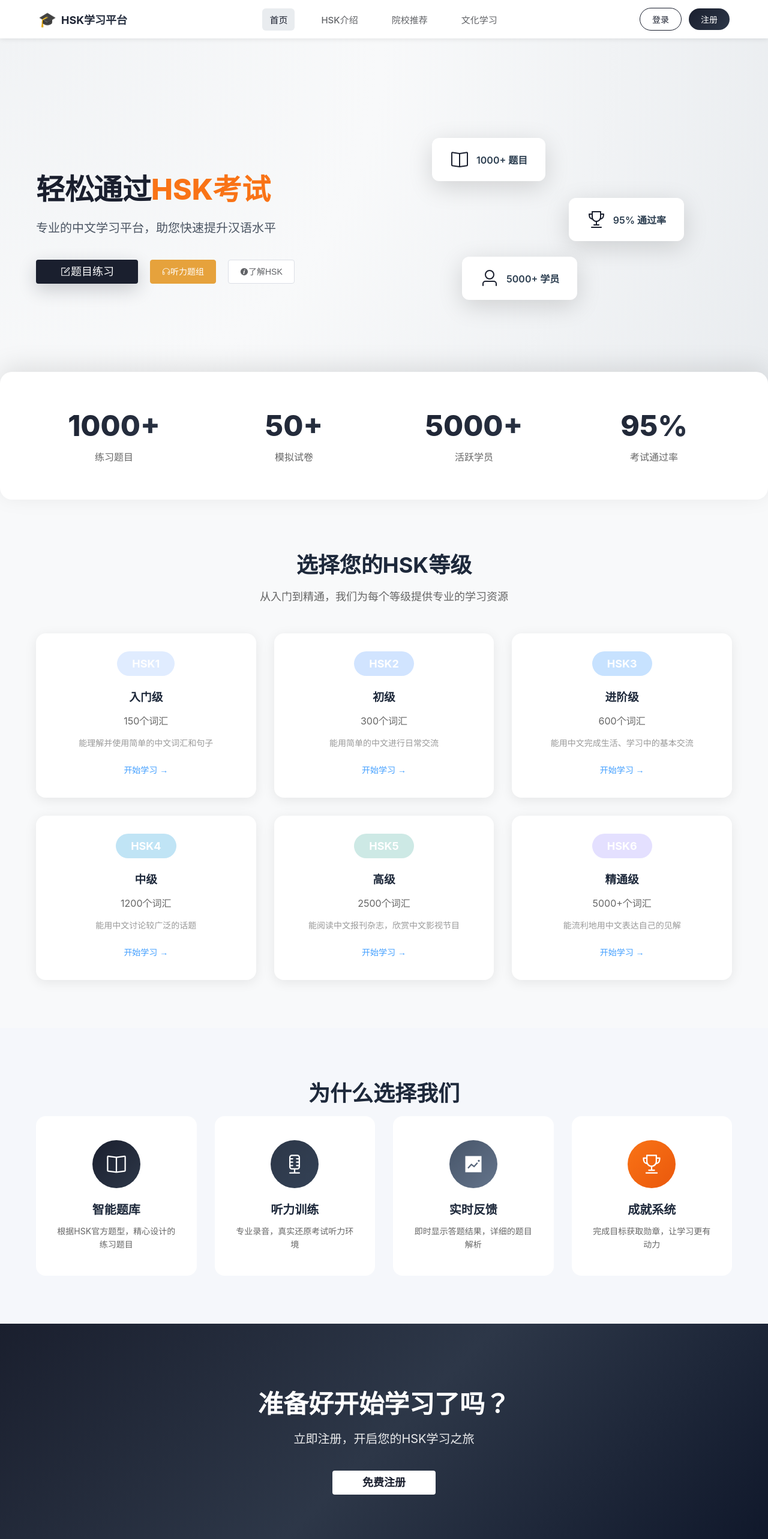
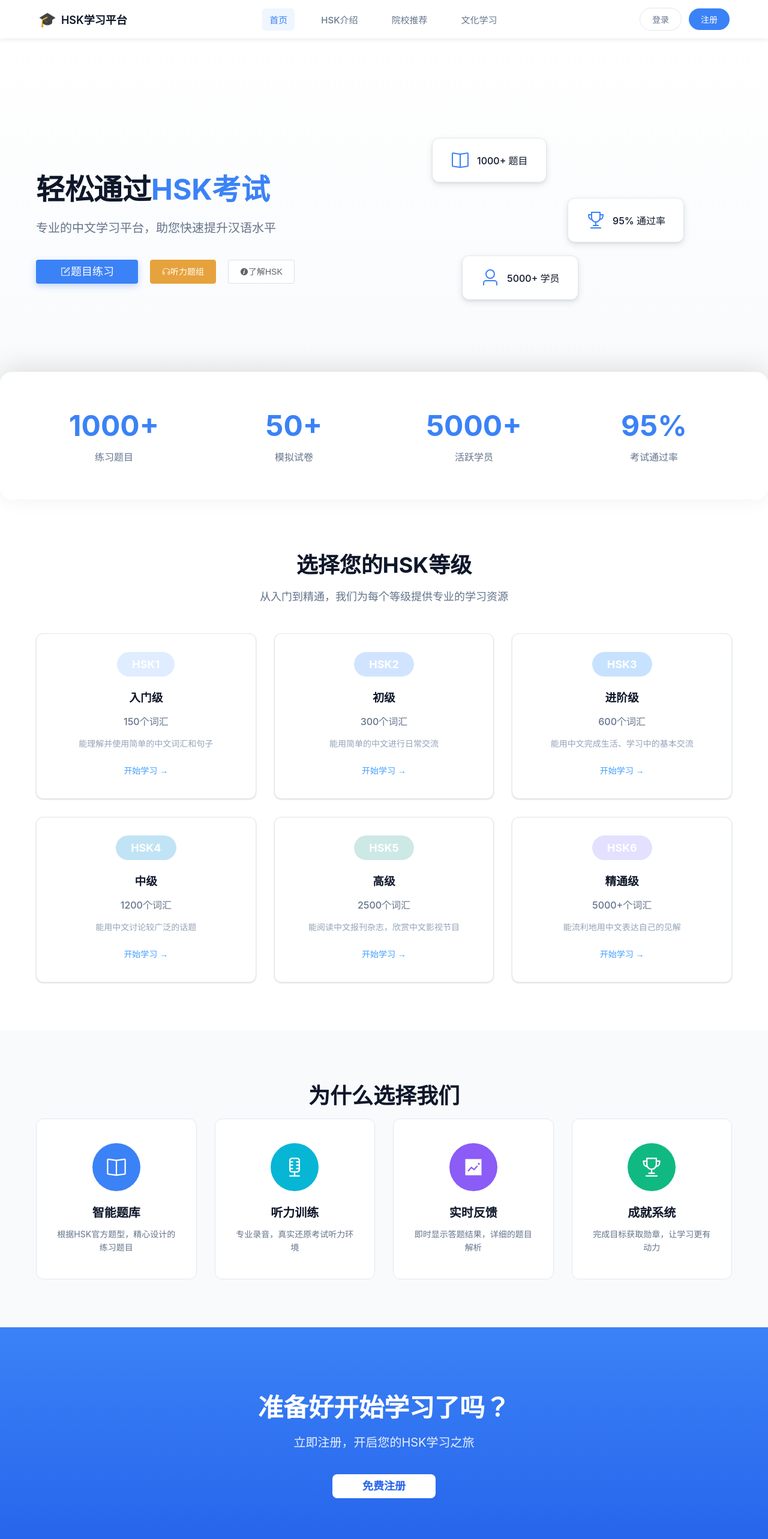
Before and after one commit to tangxinhao/hsk-platform, a Vue app in the folder frontend-user/: page / in a window 1280 px wide. Shown: the top 2566 px of the page at 60% size. Built offline with nearby package versions, Linux system fonts and the light colour scheme.

Commit message:
搴旂敤鎴愮啛璁捐甯堥厤鑹叉柟妗堬細鏌斿拰钃濊壊绯伙紝鍙傝€僋otion/Linear/Vercel璁捐

```diff
--- a/frontend-user/src/App.vue
+++ b/frontend-user/src/App.vue
@@ -23,8 +23,8 @@ import Footer from './components/Footer.vue'
 body {
   font-family: -apple-system, BlinkMacSystemFont, 'Segoe UI', 'PingFang SC',
                'Hiragino Sans GB', 'Microsoft YaHei', sans-serif;
-  background: #f8f9fa;
-  color: #1e293b;
+  background: #ffffff;
+  color: #0f172a;
 }
 
 #app {
@@ -47,22 +47,22 @@ body {
 
 /* 通用按钮 */
 .btn-primary {
-  background: linear-gradient(135deg, #1a1f2e 0%, #2d3748 100%);
+  background: #3b82f6;
   color: white;
   border: none;
   padding: 12px 30px;
-  border-radius: 25px;
+  border-radius: 8px;
   font-size: 16px;
-  font-weight: 600;
+  font-weight: 500;
   cursor: pointer;
-  transition: all 0.3s;
-  box-shadow: 0 4px 12px rgba(26, 31, 46, 0.2);
+  transition: all 0.2s ease;
+  box-shadow: 0 1px 3px rgba(59, 130, 246, 0.3);
 }
 
 .btn-primary:hover {
-  transform: translateY(-2px);
-  box-shadow: 0 6px 20px rgba(26, 31, 46, 0.3);
-  background: linear-gradient(135deg, #2d3748 0%, #1a1f2e 100%);
+  background: #2563eb;
+  box-shadow: 0 4px 12px rgba(59, 130, 246, 0.4);
+  transform: translateY(-1px);
 }
 
 /* 卡片样式 */
@@ -70,12 +70,13 @@ body {
   background: white;
   border-radius: 12px;
   padding: 24px;
-  box-shadow: 0 2px 12px rgba(0, 0, 0, 0.08);
-  transition: all 0.3s;
+  box-shadow: 0 1px 3px rgba(0, 0, 0, 0.1), 0 1px 2px rgba(0, 0, 0, 0.06);
+  border: 1px solid #e2e8f0;
+  transition: all 0.2s ease;
 }
 
 .card:hover {
-  transform: translateY(-4px);
-  box-shadow: 0 8px 24px rgba(0, 0, 0, 0.12);
+  box-shadow: 0 4px 12px rgba(0, 0, 0, 0.1), 0 2px 4px rgba(0, 0, 0, 0.06);
+  border-color: #cbd5e1;
 }
 </style>
--- a/frontend-user/src/components/Navbar.vue
+++ b/frontend-user/src/components/Navbar.vue
@@ -102,10 +102,8 @@ watch(() => route.path, () => {
 
 .logo-text {
   font-size: 18px;
-  background: linear-gradient(135deg, #1a1f2e 0%, #2d3748 100%);
-  -webkit-background-clip: text;
-  -webkit-text-fill-color: transparent;
-  background-clip: text;
+  color: #0f172a;
+  font-weight: 600;
 }
 
 .nav-links {
@@ -116,23 +114,23 @@ watch(() => route.path, () => {
 }
 
 .nav-link {
-  color: #606266;
+  color: #64748b;
   text-decoration: none;
   font-weight: 500;
   font-size: 15px;
-  transition: all 0.3s;
+  transition: all 0.2s ease;
   padding: 8px 12px;
   border-radius: 6px;
 }
 
 .nav-link:hover {
-  color: #1a1f2e;
-  background: #f1f3f5;
+  color: #0f172a;
+  background: #f1f5f9;
 }
 
 .nav-link.router-link-active {
-  color: #1a1f2e;
-  background: #e9ecef;
+  color: #3b82f6;
+  background: #eff6ff;
 }
 
 .nav-actions {
@@ -156,24 +154,26 @@ watch(() => route.path, () => {
 }
 
 .btn-login {
-  color: #1a1f2e;
+  color: #64748b;
   background: white;
-  border: 1.5px solid #1a1f2e;
+  border: 1px solid #e2e8f0;
 }
 
 .btn-login:hover {
-  background: #1a1f2e;
-  color: white;
+  background: #f8fafc;
+  border-color: #cbd5e1;
+  color: #0f172a;
 }
 
 .btn-register {
-  background: linear-gradient(135deg, #1a1f2e 0%, #2d3748 100%);
+  background: #3b82f6;
   color: white;
+  border: none;
 }
 
 .btn-register:hover {
-  transform: translateY(-2px);
-  box-shadow: 0 4px 12px rgba(26, 31, 46, 0.3);
+  background: #2563eb;
+  box-shadow: 0 4px 12px rgba(59, 130, 246, 0.3);
 }
 
 .btn-logout {
--- a/frontend-user/src/views/HomePage.vue
+++ b/frontend-user/src/views/HomePage.vue
@@ -206,8 +206,8 @@ const hskLevels = ref([
 
 <style scoped>
 .hero-section {
-  background: radial-gradient(circle at top left, #f1f3f5 0%, #f8f9fa 45%, #e9ecef 100%);
-  color: #1e293b;
+  background: linear-gradient(to bottom, #ffffff 0%, #f8fafc 100%);
+  color: #0f172a;
   padding: 120px 0 80px;
   position: relative;
   overflow: hidden;
@@ -222,20 +222,21 @@ const hskLevels = ref([
 
 .hero-title {
   font-size: 48px;
-  font-weight: 800;
+  font-weight: 700;
   margin-bottom: 20px;
   line-height: 1.2;
-  color: #1a1f2e;
+  color: #0f172a;
 }
 
 .highlight {
-  color: #f97316;
+  color: #3b82f6;
 }
 
 .hero-subtitle {
   font-size: 20px;
   margin-bottom: 40px;
-  color: #4b5563;
+  color: #64748b;
+  font-weight: 400;
 }
 
 .hero-actions {
@@ -244,11 +245,16 @@ const hskLevels = ref([
 }
 
 .btn-start {
-  background: #1a1f2e;
+  background: #3b82f6;
   border: none;
   padding: 12px 40px;
   font-size: 18px;
-  box-shadow: 0 10px 30px rgba(26, 31, 46, 0.2);
+  box-shadow: 0 4px 12px rgba(59, 130, 246, 0.3);
+}
+
+.btn-start:hover {
+  background: #2563eb;
+  box-shadow: 0 6px 16px rgba(59, 130, 246, 0.4);
 }
 
 /* 浮动卡片 */
@@ -262,18 +268,19 @@ const hskLevels = ref([
   background: white;
   padding: 20px 30px;
   border-radius: 12px;
-  box-shadow: 0 10px 40px rgba(0, 0, 0, 0.15);
+  box-shadow: 0 4px 12px rgba(0, 0, 0, 0.1), 0 2px 4px rgba(0, 0, 0, 0.06);
+  border: 1px solid #e2e8f0;
   display: flex;
   align-items: center;
   gap: 12px;
-  color: #2C3E50;
-  font-weight: 600;
+  color: #0f172a;
+  font-weight: 500;
   animation: float 3s ease-in-out infinite;
 }
 
 .card-icon {
   font-size: 32px;
-  color: #1a1f2e;
+  color: #3b82f6;
 }
 
 .card-1 {
@@ -322,16 +329,15 @@ const hskLevels = ref([
 
 .stat-number {
   font-size: 48px;
-  font-weight: 800;
-  background: linear-gradient(120deg, #1a1f2e 0%, #2d3748 100%);
-  -webkit-background-clip: text;
-  -webkit-text-fill-color: transparent;
+  font-weight: 700;
+  color: #3b82f6;
   margin-bottom: 10px;
 }
 
 .stat-label {
   font-size: 16px;
-  color: #666;
+  color: #64748b;
+  font-weight: 500;
 }
 
 /* HSK等级 */
@@ -343,14 +349,16 @@ const hskLevels = ref([
   text-align: center;
   font-size: 36px;
   font-weight: 700;
+  color: #0f172a;
   margin-bottom: 15px;
 }
 
 .section-subtitle {
   text-align: center;
   font-size: 18px;
-  color: #666;
+  color: #64748b;
   margin-bottom: 50px;
+  font-weight: 400;
 }
 
 .levels-grid {
@@ -362,16 +370,17 @@ const hskLevels = ref([
 .level-card {
   background: white;
   padding: 30px;
-  border-radius: 16px;
-  box-shadow: 0 4px 20px rgba(0, 0, 0, 0.08);
+  border-radius: 12px;
+  box-shadow: 0 1px 3px rgba(0, 0, 0, 0.1), 0 1px 2px rgba(0, 0, 0, 0.06);
+  border: 1px solid #e2e8f0;
   text-align: center;
-  transition: all 0.3s;
+  transition: all 0.2s ease;
   cursor: pointer;
 }
 
 .level-card:hover {
-  transform: translateY(-8px);
-  box-shadow: 0 12px 40px rgba(0, 0, 0, 0.12);
+  box-shadow: 0 4px 12px rgba(0, 0, 0, 0.1), 0 2px 4px rgba(0, 0, 0, 0.06);
+  border-color: #cbd5e1;
 }
 
 .level-badge {
@@ -385,12 +394,13 @@ const hskLevels = ref([
 }
 
 .level-vocab {
-  color: #666;
+  color: #64748b;
   margin: 15px 0;
+  font-weight: 500;
 }
 
 .level-desc {
-  color: #999;
+  color: #94a3b8;
   font-size: 14px;
   margin-bottom: 20px;
 }
@@ -398,7 +408,7 @@ const hskLevels = ref([
 /* 功能特色 */
 .features-section {
   padding: 80px 0;
-  background: #f5f7fb;
+  background: #f8fafc;
 }
 
 .features-grid {
@@ -410,14 +420,15 @@ const hskLevels = ref([
 .feature-item {
   background: white;
   padding: 40px 30px;
-  border-radius: 16px;
+  border-radius: 12px;
+  border: 1px solid #e2e8f0;
   text-align: center;
-  transition: all 0.3s;
+  transition: all 0.2s ease;
 }
 
 .feature-item:hover {
-  transform: translateY(-5px);
-  box-shadow: 0 12px 30px rgba(0, 0, 0, 0.1);
+  box-shadow: 0 4px 12px rgba(0, 0, 0, 0.1), 0 2px 4px rgba(0, 0, 0, 0.06);
+  border-color: #cbd5e1;
 }
 
 .feature-icon {
@@ -433,20 +444,20 @@ const hskLevels = ref([
 }
 
 .feature-icon--primary {
-  background: linear-gradient(135deg, #1a1f2e 0%, #2d3748 100%);
+  background: #3b82f6;
   }
 
   .feature-icon--accent {
-    background: linear-gradient(135deg, #2d3748 0%, #334155 100%);
+    background: #06b6d4;
   }
 
   .feature-icon--info {
-    background: linear-gradient(135deg, #475569 0%, #64748b 100%);
+    background: #8b5cf6;
   }
 
   .feature-icon--success {
-    background: linear-gradient(135deg, #f97316 0%, #ea580c 100%);
-}
+    background: #10b981;
+  }
 
 .feature-item h3 {
   font-size: 20px;
@@ -454,7 +465,7 @@ const hskLevels = ref([
 }
 
 .feature-item p {
-  color: #666;
+  color: #64748b;
   font-size: 14px;
   line-height: 1.6;
 }
@@ -462,7 +473,7 @@ const hskLevels = ref([
 /* CTA区域 */
 .cta-section {
   padding: 100px 0;
-  background: linear-gradient(135deg, #1a1f2e 0%, #2d3748 50%, #0f172a 100%);
+  background: linear-gradient(to bottom, #3b82f6 0%, #2563eb 100%);
   color: white;
   text-align: center;
 }
@@ -480,11 +491,18 @@ const hskLevels = ref([
 
 .cta-button {
   background: white;
-  color: #1a1f2e;
+  color: #2563eb;
   border: none;
   padding: 15px 50px;
   font-size: 18px;
-  font-weight: 700;
+  font-weight: 600;
+  border-radius: 8px;
+  transition: all 0.2s ease;
+}
+
+.cta-button:hover {
+  background: #f8fafc;
+  box-shadow: 0 4px 12px rgba(0, 0, 0, 0.15);
 }
 
 /* 响应式 */
--- a/frontend-user/src/views/LoginPage.vue
+++ b/frontend-user/src/views/LoginPage.vue
@@ -139,7 +139,7 @@ const handleLogin = async () => {
   display: flex;
   align-items: center;
   justify-content: center;
-  background: linear-gradient(135deg, #1a1f2e 0%, #2d3748 100%);
+  background: linear-gradient(to bottom, #3b82f6 0%, #2563eb 100%);
   padding: 60px 20px;
   position: relative;
   overflow-x: hidden;
@@ -193,18 +193,16 @@ const handleLogin = async () => {
 
 .login-header h1 {
   font-size: 36px;
-  font-weight: 800;
-  background: linear-gradient(135deg, #1a1f2e 0%, #2d3748 100%);
-  -webkit-background-clip: text;
-  -webkit-text-fill-color: transparent;
+  font-weight: 700;
+  color: #0f172a;
   margin-bottom: 12px;
-  letter-spacing: -1px;
+  letter-spacing: -0.5px;
 }
 
 .login-header p {
-  color: #666;
+  color: #64748b;
   font-size: 17px;
-  font-weight: 500;
+  font-weight: 400;
 }
 
 .login-form {
@@ -219,11 +217,12 @@ const handleLogin = async () => {
 }
 
 .login-form :deep(.el-input__wrapper:hover) {
-  box-shadow: 0 4px 12px rgba(102, 126, 234, 0.15);
+  box-shadow: 0 2px 8px rgba(59, 130, 246, 0.15);
 }
 
 .login-form :deep(.el-input__wrapper.is-focus) {
-  box-shadow: 0 4px 16px rgba(102, 126, 234, 0.25);
+  box-shadow: 0 0 0 3px rgba(59, 130, 246, 0.1);
+  border-color: #3b82f6;
 }
 
 .form-options {
@@ -235,34 +234,35 @@ const handleLogin = async () => {
 }
 
 .forgot-link {
-  color: #1a1f2e;
+  color: #3b82f6;
   text-decoration: none;
   font-size: 14px;
   font-weight: 500;
-  transition: color 0.3s;
+  transition: color 0.2s ease;
 }
 
 .forgot-link:hover {
-  color: #2d3748;
+  color: #2563eb;
   text-decoration: underline;
 }
 
 .login-button {
   width: 100%;
-  background: linear-gradient(135deg, #1a1f2e 0%, #2d3748 100%);
+  background: #3b82f6;
   border: none;
   height: 54px;
   font-size: 17px;
-  font-weight: 700;
-  border-radius: 12px;
-  letter-spacing: 0.5px;
-  transition: all 0.3s;
+  font-weight: 600;
+  border-radius: 8px;
+  letter-spacing: 0.3px;
+  transition: all 0.2s ease;
   margin-top: 10px;
 }
 
 .login-button:hover {
-  box-shadow: 0 8px 25px rgba(102, 126, 234, 0.5);
-  transform: translateY(-2px);
+  background: #2563eb;
+  box-shadow: 0 4px 12px rgba(59, 130, 246, 0.4);
+  transform: translateY(-1px);
 }
 
 .login-button:active {
@@ -271,23 +271,23 @@ const handleLogin = async () => {
 
 .register-tip {
   text-align: center;
-  color: #666;
+  color: #64748b;
   font-size: 15px;
   padding-top: 25px;
-  border-top: 1px solid rgba(0, 0, 0, 0.08);
+  border-top: 1px solid #e2e8f0;
   margin-top: 25px;
 }
 
 .register-link {
-  color: #1a1f2e;
+  color: #3b82f6;
   text-decoration: none;
-  font-weight: 700;
+  font-weight: 600;
   margin-left: 5px;
-  transition: color 0.3s;
+  transition: color 0.2s ease;
 }
 
 .register-link:hover {
-  color: #2d3748;
+  color: #2563eb;
   text-decoration: underline;
 }
 </style>
```
Also changed, not shown: 2 other files (tests, documents, lock files or other folders).
